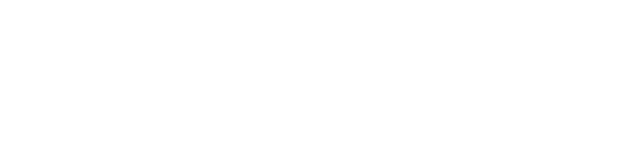
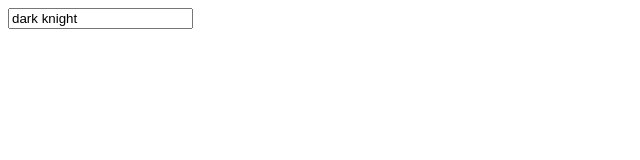
Before and after one commit to AmirTaki/Movie-Guide-App, a plain HTML site: page index.html in a window 1280 px wide. Shown: the whole page, without its empty margins (0-640 px from the left). Drawn offline with Linux system fonts and the light colour scheme.

Commit message:
containr input at proejct

```diff
--- a/index.html
+++ b/index.html
@@ -14,6 +14,12 @@
 <body>
     <div class="container">
         <div class="search-container">
+            <input
+                type="text"
+                placeholder="Enter move name heree..."
+                id = "move-name"
+                value = "dark knight"
+            >
 
         </div>
     </div>
```
